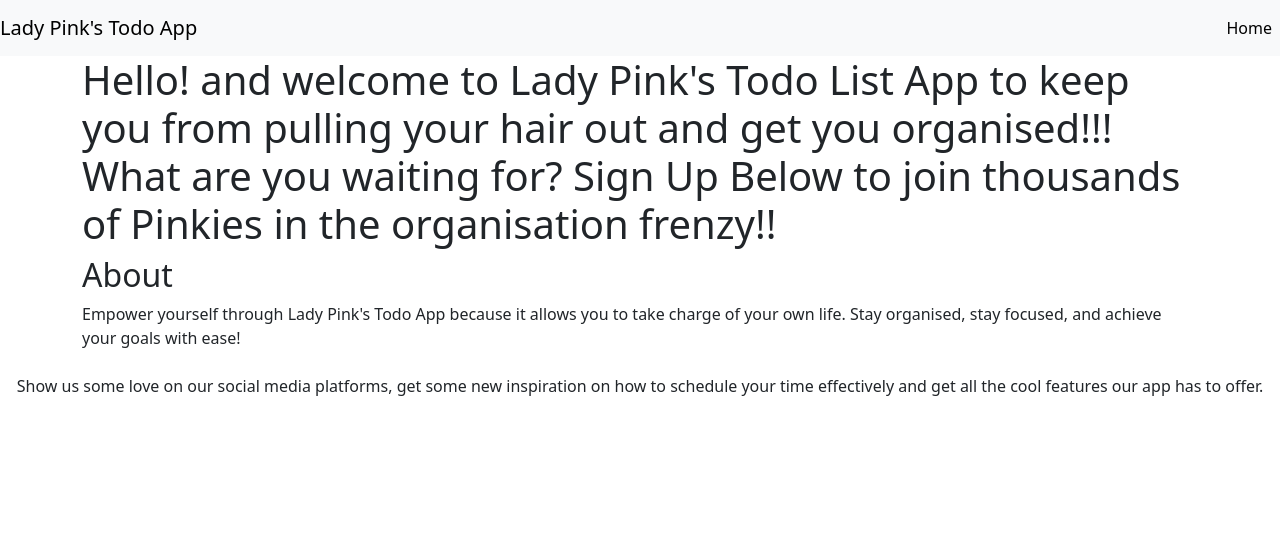
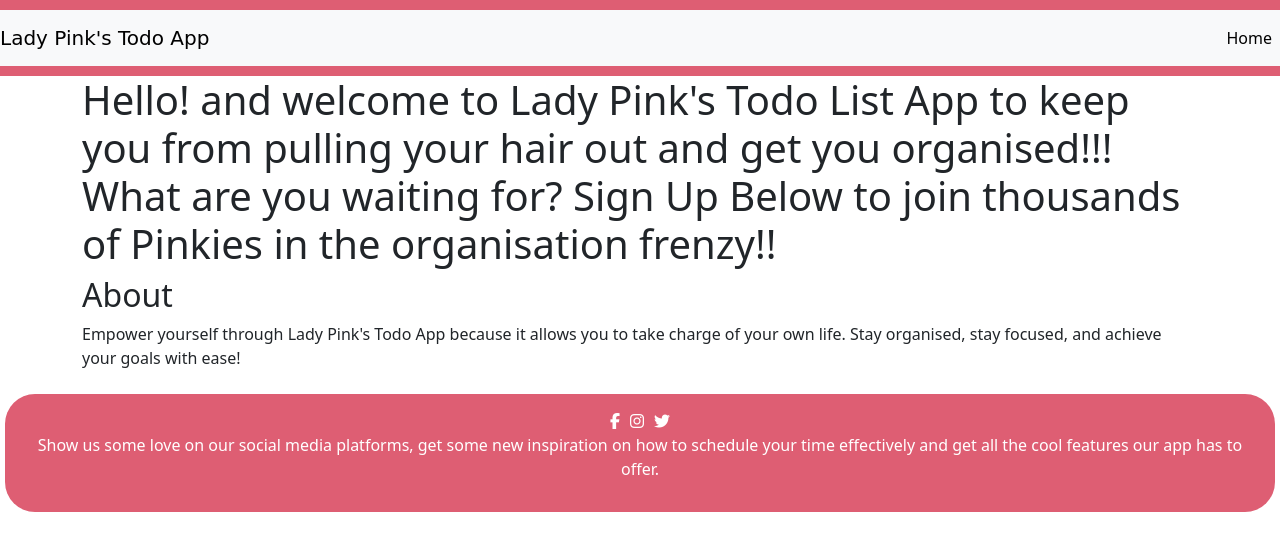
Before and after one commit to orechelsea/Lady-Pink-s-Todo-App2, a Django app: page / in a window 1280 px wide. Shown: the top 551 px of the page. Run offline with Django 4.2, Linux system fonts and the light colour scheme; some libraries are stand-ins or nearby versions.

Commit message:
"added the link to the stye.css in base html and styled the header and footer"

```diff
--- a/ladypink/settings.py
+++ b/ladypink/settings.py
@@ -134,6 +134,8 @@ USE_TZ = True
 
 STATIC_URL = 'static/'
 STATICFILES_DIRS = [os.path.join(BASE_DIR, 'static'), ]
+STATIC_ROOT = os.path.join(BASE_DIR, 'staticfiles')
+
 
 # Default primary key field type
 # https://docs.djangoproject.com/en/4.2/ref/settings/#default-auto-field
--- a/static/css/style.css
+++ b/static/css/style.css
@@ -1,3 +1,61 @@
 body {
+    background-color: white;
+    margin: 0;
+    font-family: Arial, sans-serif;
+}
 
+/* Styling for the header and navbar */
+header {
+    background-color: rgb(222, 94, 115);
+    padding: 10px 0;
 }
+
+.navbar {
+    background-color: inherit;
+}
+
+.navbar-brand {
+    color: white;
+    font-family: 'Dancing Script', cursive;
+    font-size: 1.5rem;
+}
+
+.navbar-nav .nav-link {
+    color: white;
+}
+
+.navbar-nav .nav-link:hover {
+    color: #f8f9fa;
+}
+
+/* Styling for the footer */
+footer {
+    background-color: rgb(222, 94, 115);
+    text-align: center;
+    padding: 20px;
+    color: white;
+    margin-top: 20px;
+}
+
+.social-media-links {
+    display: flex;
+    justify-content: center;
+    gap: 10px;
+}
+
+.social-media-links a {
+    color: white;
+}
+
+.social-media-links a:hover {
+    background-color: white;
+    color: rgb(222, 94, 115);
+}
+
+.ladypink {
+    background-color: rgb(222, 94, 115);
+    margin: 5px;
+    border-radius: 30px;
+    padding: 15px;
+    color: white;
+}
--- a/templates/base.html
+++ b/templates/base.html
@@ -4,13 +4,14 @@
 <head>
     <meta charset="UTF-8">
     <meta name="viewport" content="width=device-width, initial-scale=1.0">
+    <link rel="stylesheet" href="{% static 'css/style.css' %}">
     <link rel="stylesheet" href="https://cdn.jsdelivr.net/npm/bootstrap@5.3.3/dist/css/bootstrap.min.css">
     <title>{% block title %}Lady Pink's Todo App{% endblock %}</title>
 </head>
 <body>
     <header>
         <nav class="navbar navbar-expand-lg bg-body-tertiary">
-            <a class="navbar-brand" href="{% url 'index' %}">Lady Pink's Todo App</a>
+            <a class="navbar-brand"  href="{% url 'index' %}">Lady Pink's Todo App</a>
             <div class="collapse navbar-collapse" id="navbarNav">
                 <div class="navbar-nav ms-auto">
                     <a class="nav-link active" aria-current="page" href="{% url 'index' %}">Home</a>
@@ -24,11 +25,17 @@
         {% endblock %}
     </main>
 
-    <footer class="text-center mt-4">
+    <footer class="text-center mt-4 ladypink">
+        <div class="social-media-links">
+            <a href="https://www.facebook.com/" aria-label="Facebook" target="_blank"><i class="fab fa-facebook-f"></i></a>
+            <a href="https://www.instagram.com/" aria-label="Instagram" target="_blank"><i class="fa-brands fa-instagram"></i></a>
+            <a href="https://x.com/?lang=en" aria-label="Twitter" target="_blank"><i class="fa-brands fa-twitter"></i></a>
+        </div>
         {% block footer %}
         {% endblock %}
     </footer>
 
     <script src="https://cdn.jsdelivr.net/npm/bootstrap@5.3.3/dist/js/bootstrap.bundle.min.js"></script>
+    <script src="https://kit.fontawesome.com/715370a742.js" crossorigin="anonymous"></script>
 </body>
 </html>
```
